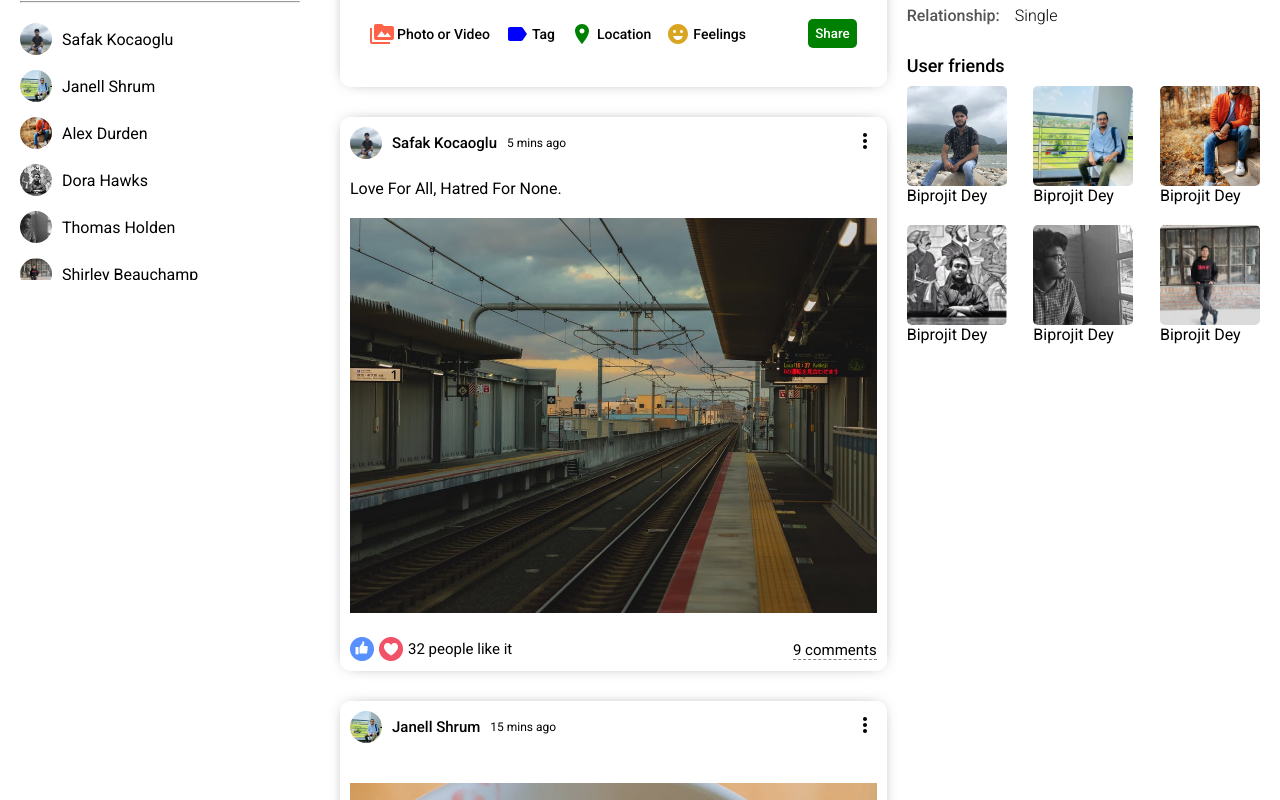
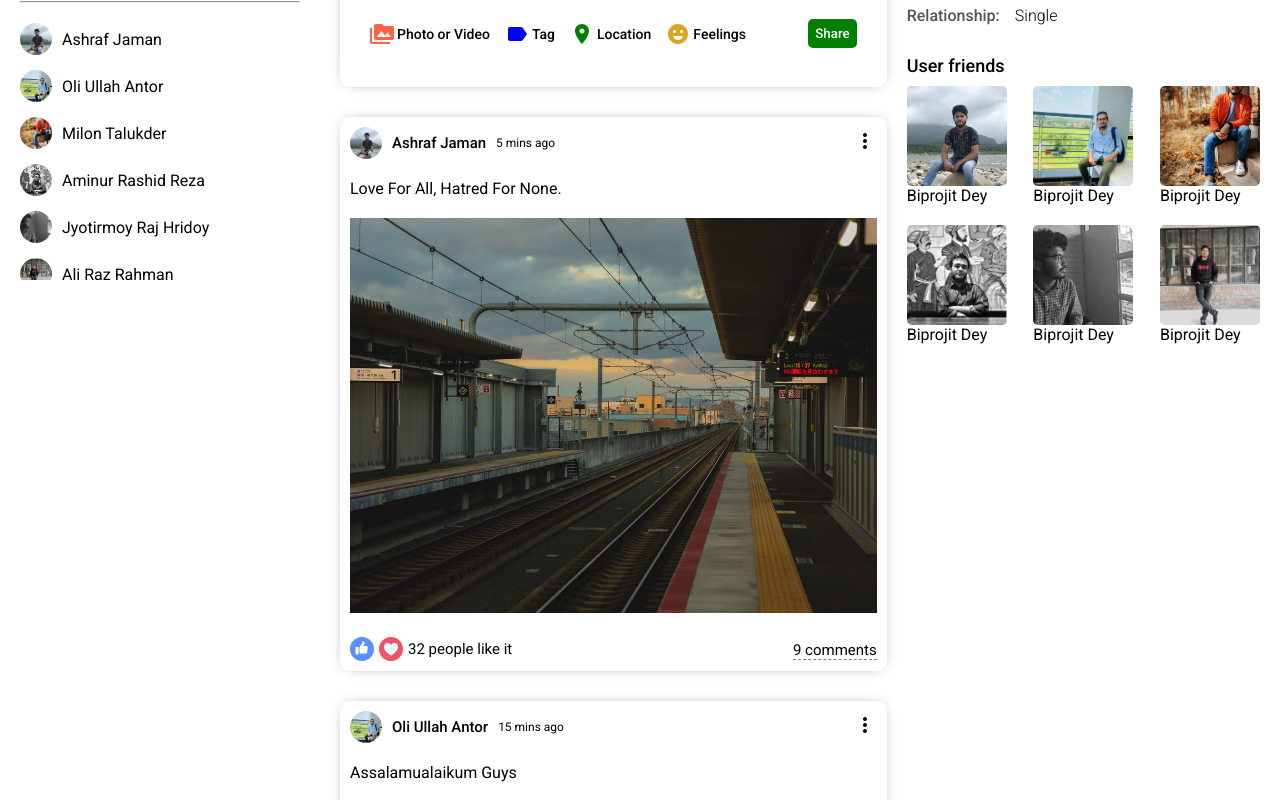
Before and after one commit to Biprojit113/talkBuddy, a React (Create React App) app: page / in a window 1280 px wide. Shown: the part 520-1320 px from the top of the page. Built offline with nearby package versions, Linux system fonts and the light colour scheme; the HTML template or start-up script is replaced by a standard one.

Commit message:
Correction
profile user name updated

```diff
--- a/src/components/rightbar/Rightbar.jsx
+++ b/src/components/rightbar/Rightbar.jsx
@@ -9,7 +9,7 @@ export default function Rightbar({ profile }) {
         <div className="birthdayContainer">
           <img className="birthdayImg" src="assets/gift.png" alt="" />
           <span className="birthdayText">
-            <b>Pola Foster</b> and <b>3 other friends</b> have a birhday today.
+            <b>Hridoy</b> and <b>3 other friends</b> have a birhday today.
           </span>
         </div>
         <img className="rightbarAd" src="assets/ad.png" alt="" />
--- a/src/dummyData.js
+++ b/src/dummyData.js
@@ -2,52 +2,52 @@ export const Users = [
   {
     id:1,
     profilePicture: "assets/person/1.jpeg",
-    username: "Safak Kocaoglu",
+    username: "Ashraf Jaman",
   },
   {
     id:2,
     profilePicture: "assets/person/2.jpeg",
-    username: "Janell Shrum",
+    username: "Oli Ullah Antor",
   },
   {
     id:3,
     profilePicture: "assets/person/3.jpeg",
-    username: "Alex Durden",
+    username: "Milon Talukder",
   },
   {
     id:4,
     profilePicture: "assets/person/4.jpeg",
-    username: "Dora Hawks",
+    username: "Aminur Rashid Reza",
   },
   {
     id:5,
     profilePicture: "assets/person/5.jpeg",
-    username: "Thomas Holden",
+    username: "Jyotirmoy Raj Hridoy",
   },
   {
     id:6,
     profilePicture: "assets/person/6.jpeg",
-    username: "Shirley Beauchamp",
+    username: "Ali Raz Rahman",
   },
   {
     id:7,
     profilePicture: "assets/person/7.jpeg",
-    username: "Travis Bennett",
+    username: "Biprojit Dey",
   },
   {
     id:8,
     profilePicture: "assets/person/8.jpeg",
-    username: "Kristen Thomas",
+    username: "Navid Reza Rythm",
   },
   {
     id:9,
     profilePicture: "assets/person/9.jpeg",
-    username: "Gary Duty",
+    username: "Fahid Ahmed",
   },
   {
     id:10,
     profilePicture: "assets/person/10.jpeg",
-    username: "Safak Kocaoglu",
+    username: "Iffadur Priyan",
   },
 ];
 
@@ -63,6 +63,7 @@ export const Posts = [
   },
   {
     id: 2,
+    desc: "Assalamualaikum Guys",
     photo: "assets/post/2.jpeg",
     date: "15 mins ago",
     userId: 2,
@@ -71,7 +72,7 @@ export const Posts = [
   },
   {
     id: 3,
-    desc: "Every moment is a fresh beginning.",
+    desc: "Ajke amar mon balo nei",
     photo: "assets/post/3.jpeg",
     date: "1 hour ago",
     userId: 3,
@@ -80,6 +81,7 @@ export const Posts = [
   },
   {
     id: 4,
+    desc: "1 box 100 , 2 box nile 150 :)",
     photo: "assets/post/4.jpeg",
     date: "4 hours ago",
     userId: 4,
```
